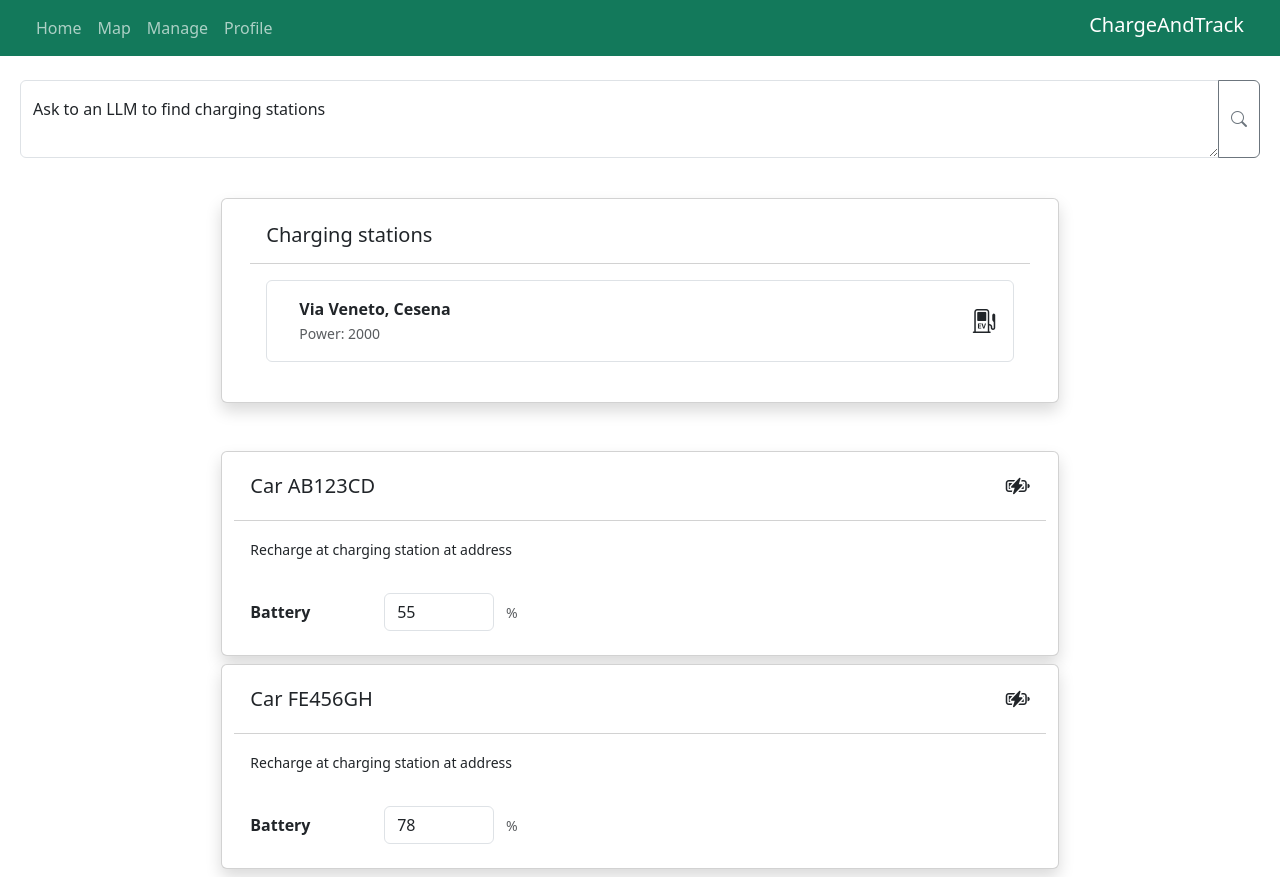
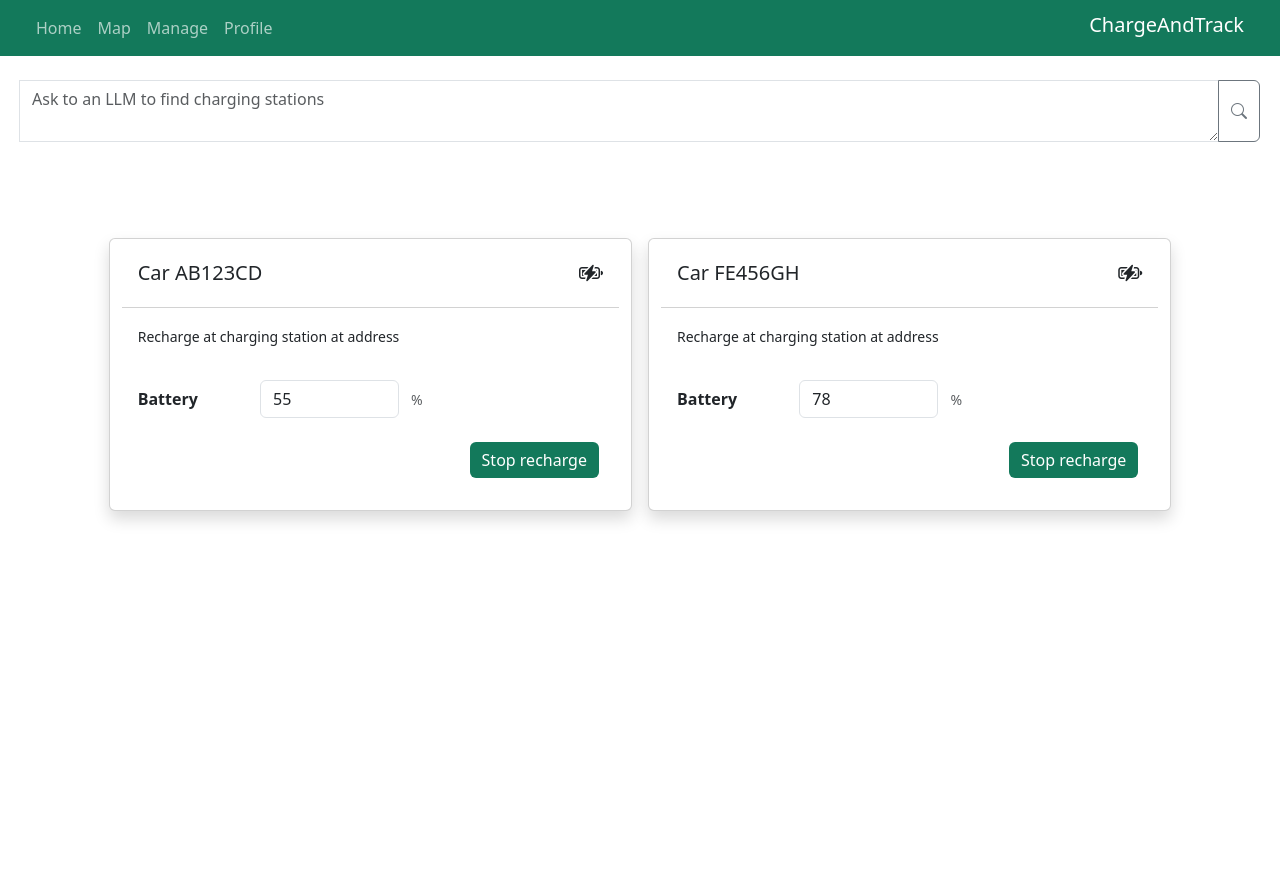
Before and after one commit to ChargeAndTrack/frontend, a Vue app: page / in a window 1280 px wide. After the commit the page ends 800 px from the top, so only its background shows below. Built offline with nearby package versions, Linux system fonts and the light colour scheme; sample sign-in values are in the browser's storage.

Commit message:
feat(home): add llmSearchRequest and its handler in HomePage, add v-model to SearchBar textarea, add clear button to ListItemsCard and stop recharge button to ChargingStationItem

```diff
--- /dev/null
+++ b/src/api/llm.ts
@@ -0,0 +1,7 @@
+import { api } from "./api";
+
+const LLM_SEARCH_URL: string = "/llm/search";
+
+export const llmSearchRequest = async (prompt: string) => {
+    return await api.post(LLM_SEARCH_URL, {}, { params: { q: prompt } });
+}
--- a/src/components/ChargingCarItem.vue
+++ b/src/components/ChargingCarItem.vue
@@ -7,7 +7,7 @@ const props = defineProps<{ car: Car }>();
 
 <template>
   <ShowFieldsCard>
-      <template #card-header>
+    <template #card-header>
       <div class="d-flex justify-content-between align-items-center my-2">
         <h5 class="card-title m-0">Car {{ car.plate }}</h5>
         <i class="bi bi-battery-charging fs-4"></i>
@@ -16,12 +16,12 @@ const props = defineProps<{ car: Car }>();
     <template #card-body>
       <small>Recharge at charging station at address</small>
       <div class="row row-cols-auto g-4 align-items-center justify-content-start my-2">
-        <div class="col-2">
+        <div class="col-3">
           <label for="current-battery" class="col-form-label fw-semibold">
             Battery
           </label>
         </div>
-        <div class="col-2">
+        <div class="col-4">
           <input
             type="number"
             id="current-battery"
@@ -35,6 +35,9 @@ const props = defineProps<{ car: Car }>();
           <span id="percentage" class="form-text">%</span>
         </div>
       </div>
+      <div class="row p-3 row-cols-auto justify-content-end">
+        <button type="button" class="btn btn-primary col">Stop recharge</button>
+      </div>
     </template>
   </ShowFieldsCard>
 </template>
--- a/src/components/ShowFieldsCard.vue
+++ b/src/components/ShowFieldsCard.vue
@@ -2,16 +2,12 @@
 </script>
 
 <template>
-  <div class="container-fluid pb-2">
-    <div class="row justify-content-center">
-      <div class="card shadow col-10 col-md-8">
-        <div class="card-header">
-          <slot name="card-header"></slot>
-        </div>
-        <div class="card-body">
-          <slot name="card-body"></slot>
-        </div>
-      </div>
+  <div class="card shadow mb-5">
+    <div class="card-header">
+      <slot name="card-header"></slot>
+    </div>
+    <div class="card-body">
+      <slot name="card-body"></slot>
     </div>
   </div>
 </template>
--- a/src/pages/HomePage.vue
+++ b/src/pages/HomePage.vue
@@ -7,6 +7,13 @@ import { reactive, ref } from 'vue';
 import ListItemsCard from '@/components/ListItemsCard.vue';
 import type { Car } from '@/types/car';
 import ChargingCarItem from '@/components/ChargingCarItem.vue';
+import { llmSearchRequest } from '@/api/llm';
+import { reverseCoordinatesToAddressRequest } from '@/api/location';
+import LoadingSpinner from '@/components/LoadingSpinner.vue';
+
+const prompt = ref<string>('');
+const showChargingStationsList = ref<boolean>(false);
+const isChargingStationsListLoading = ref<boolean>(false);
 
 const cars = ref<Car[]>([
   {
@@ -23,37 +30,69 @@ const cars = ref<Car[]>([
   }
 ]);
 
-const searchText = ref<string>('');
-const chargingStations = reactive<[{
+const chargingStations = reactive<{
   id: string,
   station: ChargingStation,
   address: Address
-}]>([{
-  id: "cs-1",
-  station: { power: 2000 },
-  address: { street: "Via Veneto", city: "Cesena" }
-}]);
+}[]>([]);
 
-const llmSearch = async () => {};
+const clearChargingStationsList = async () => {
+  showChargingStationsList.value = false;
+  while (chargingStations.pop() !== undefined);
+}
+
+async function addChargingStationToList(chargingStation: any) {
+  const addr = (await reverseCoordinatesToAddressRequest({
+    longitude: chargingStation.location.coordinates[0],
+    latitude: chargingStation.location.coordinates[1] }
+  )).data;
+  chargingStations.push({
+    id: chargingStation._id,
+    station: { power: chargingStation.power },
+    address: { street: addr.address.street, city: addr.address.city }
+  });
+}
+
+const llmSearch = async (promptText: string) => {
+  try {
+    await clearChargingStationsList();
+    isChargingStationsListLoading.value = true;
+    const response = (await llmSearchRequest(promptText)).data;
+    (response instanceof Array)
+      ? response.forEach(async (cs) => await addChargingStationToList(cs))
+      : await addChargingStationToList(response);
+    showChargingStationsList.value = true;
+  } catch {
+  } finally {
+    isChargingStationsListLoading.value = false;
+  }
+};
 </script>
 
 <template>
   <div class="container-fluid justify-content-center">
-    <SearchBar v-model:search-text="searchText" @search="llmSearch">
+    <SearchBar v-model:search-text="prompt" @search="llmSearch">
       <template #text-input>
-        <div class="form-floating">
-          <label for="llm-search-textarea">Ask to an LLM to find charging stations</label>
+        <label for="llm-search-textarea" hidden>Ask to an LLM to find charging stations</label>
         <textarea
           class="form-control"
           id="llm-search-textarea"
+          placeholder="Ask to an LLM to find charging stations"
+          v-model="prompt"
         ></textarea>
-        </div>
       </template>
     </SearchBar>
 
-    <ListItemsCard class="mb-5">
+    <LoadingSpinner v-if="isChargingStationsListLoading" />
+
+    <ListItemsCard v-if="showChargingStationsList" class="pb-5">
       <template #card-header>
+        <div class="d-flex justify-content-between align-items-center pb-2">
           <h5 class="card-title">Charging stations</h5>
+          <button type="button" class="btn btn-danger rounded-4" @click="clearChargingStationsList">
+            Clear
+          </button>
+        </div>
       </template>
       <template #card-body>
         <ChargingStationItem
@@ -65,11 +104,16 @@ const llmSearch = async () => {};
       </template>
     </ListItemsCard>
 
+    <div class="container-fluid pb-2 pt-5">
+      <div class="row row-cols-1 row-cols-md-2 justify-content-center mb-5">
         <ChargingCarItem
           v-for="car in cars"
           :key="car.plate"
           :car="car"
+          class="col-10 col-md-5 m-2"
         />
+      </div>
+    </div>
   </div>
 </template>
 
```
Lines whose indentation alone changed are shown as unchanged.
